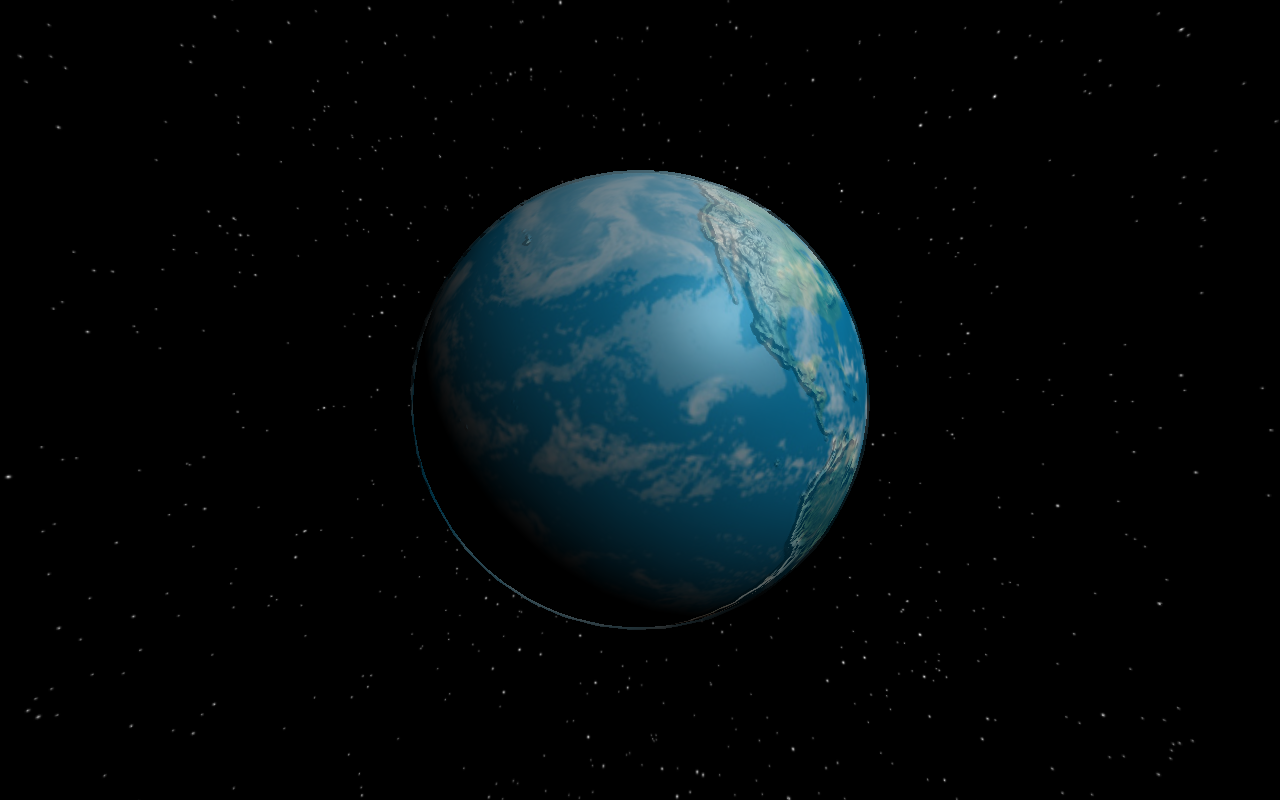
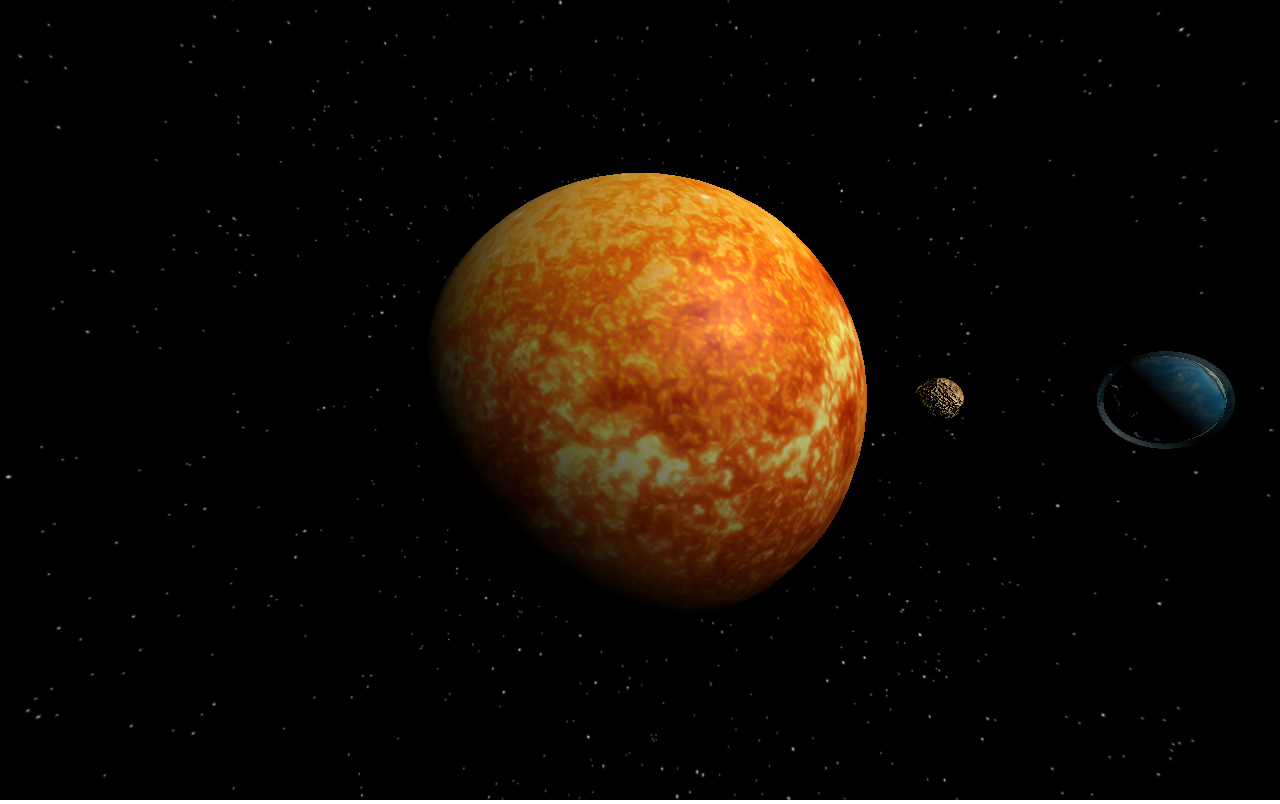
Before and after one commit to NaomiLea/solarsystem, a website: page public/index.html in a window 1280 px wide. Drawn offline with Linux system fonts and the light colour scheme; animation ran at ten frames a second.

Commit message:
adding sun and mercury

```diff
--- a/public/index.html
+++ b/public/index.html
@@ -14,6 +14,7 @@
             height: 100%
         }
     </style>
+
 </head>
 
 <body>
@@ -28,6 +29,9 @@
         var earthSpec = new THREE.TextureLoader().load("images/earthspec1k.jpg");
         var earthCloud = new THREE.TextureLoader().load("images/earthcloudmap.jpg");
         var stars = new THREE.TextureLoader().load("images/stars.png");
+        var sunTexture = new THREE.TextureLoader().load("images/sunmap.jpg");
+        var mercuryTexture = new THREE.TextureLoader().load("images/mercurymap.jpg");
+        var mercuryBump = new THREE.TextureLoader().load("images/mercurybump.jpg");
 
 
         var scene = new THREE.Scene();
@@ -37,43 +41,72 @@
         renderer.setSize(window.innerWidth, window.innerHeight);
         document.body.appendChild(renderer.domElement);
 
-        var geometry = new THREE.SphereGeometry(2, 32, 32);
-        var geometryCloud = new THREE.SphereGeometry(2.02, 32, 32);
-        var geometrySpace = new THREE.SphereGeometry(90, 32, 32)
+        var geometry = new THREE.SphereGeometry(.5, 32, 32);
+        var geometryCloud = new THREE.SphereGeometry(.56, 32, 32);
+        var geometrySun = new THREE.SphereGeometry(2, 32, 32);
+        var geometrySpace = new THREE.SphereGeometry(90, 32, 32);
+        var geometryMercury = new THREE.SphereGeometry(0.3, 32, 32);
+
+
 
         var materialSpace = new THREE.MeshBasicMaterial({
             map: stars,
             side: THREE.BackSide
         });
 
-        var starsMesh = new THREE.Mesh(geometrySpace, materialSpace);
-        scene.add(starsMesh);
+
+        var materialSun = new THREE.MeshPhongMaterial({
+            map: sunTexture
+        })
 
         var material = new THREE.MeshPhongMaterial({
             map: earthTexture,
             bumpMap: earthBump,
             bumpScale: 0.4,
             specularMap: earthSpec,
+            specular: 0.7
 
         });
 
         var materialCloud = new THREE.MeshPhongMaterial({
             map: earthCloud,
             side: THREE.DoubleSide,
-            opacity: 0.6,
+            opacity: 0.3,
             transparent: true,
             depthWrite: false,
-        })
+        });
+
+        var materialMercury = new THREE.MeshPhongMaterial({
+            map: mercuryTexture,
+            bumpMap: mercuryBump,
+            bumpScale: 0.2
+
+        });
+
+        var mercuryMesh = new THREE.Mesh(geometryMercury, materialMercury);
+        mercuryMesh.position.set(4, 0, -2)
+        scene.add(mercuryMesh);
 
         var earthMesh = new THREE.Mesh(geometry, material);
+        earthMesh.position.set(6, 0, -1);
+
         scene.add(earthMesh);
 
         var cloudMesh = new THREE.Mesh(geometryCloud, materialCloud);
         scene.add(cloudMesh)
 
+        var sunMesh = new THREE.Mesh(geometrySun, materialSun);
+        scene.add(sunMesh);
+
+        var starsMesh = new THREE.Mesh(geometrySpace, materialSpace);
+        scene.add(starsMesh);
+        earthMesh.add(cloudMesh);
+
         var light = new THREE.DirectionalLight(0xffffff);
         light.position.set(10, 10, 10);
         scene.add(light);
+
+
 
         var earthTiltRadians = 23.4 * (Math.PI / 180);
         earthMesh.geometry.applyMatrix(new THREE.Matrix4().makeRotationZ(-earthTiltRadians));
@@ -83,9 +116,17 @@
             requestAnimationFrame(render);
             earthMesh.rotateOnAxis(earthAxis, 0.01);
             cloudMesh.rotateOnAxis(earthAxis, 0.02);
+            sunMesh.rotateOnAxis(earthAxis, 0.005);
+            mercuryMesh.rotateOnAxis(earthAxis, 0.06);
+
+
             renderer.render(scene, camera);
+
         }
         render();
+
+
+
         camera.position.z = 5;
     </script>
 </body>
```
Also changed, not shown: public/images/mercurybump.jpg (added), public/images/mercurymap.jpg (added), public/images/sunmap.jpg (added).
